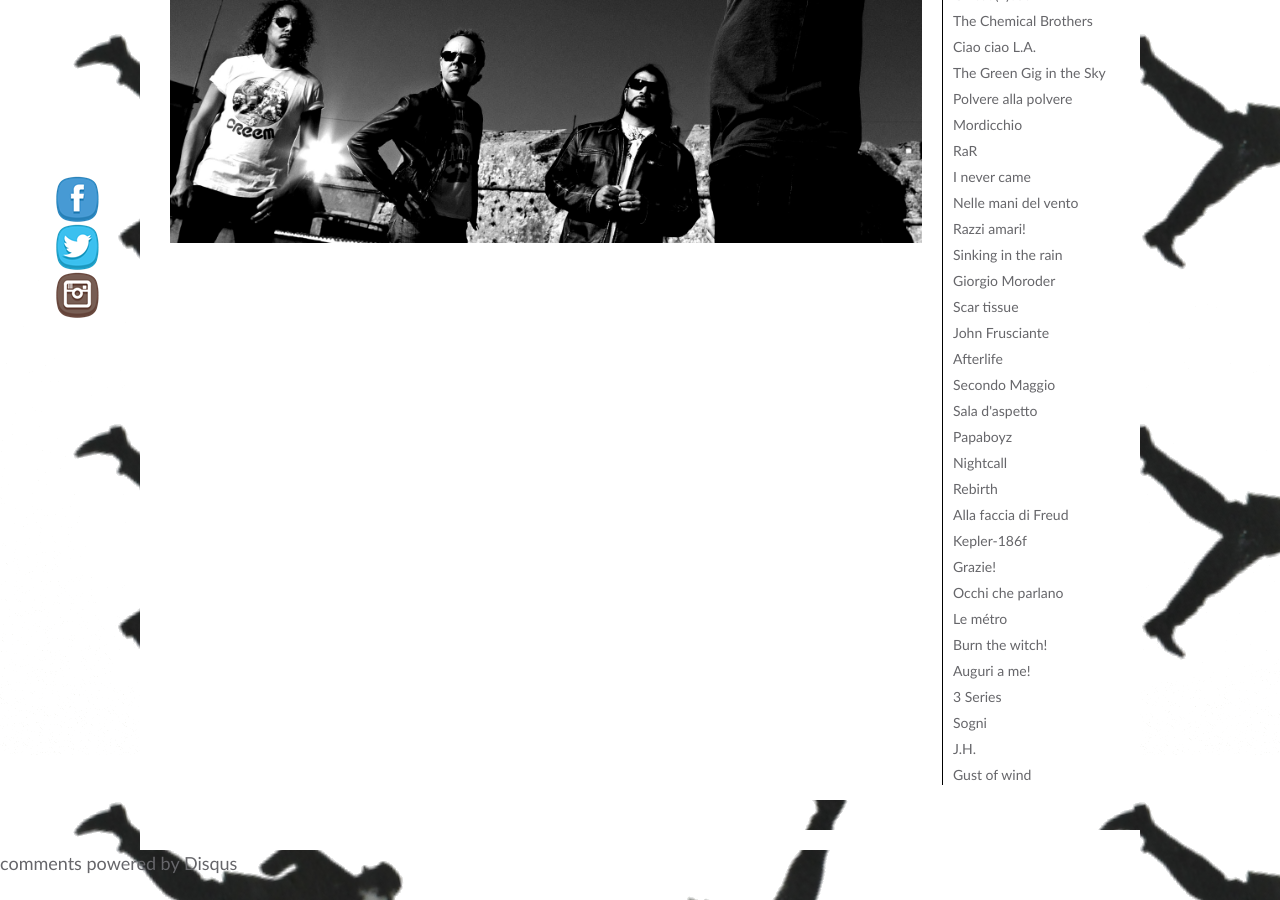
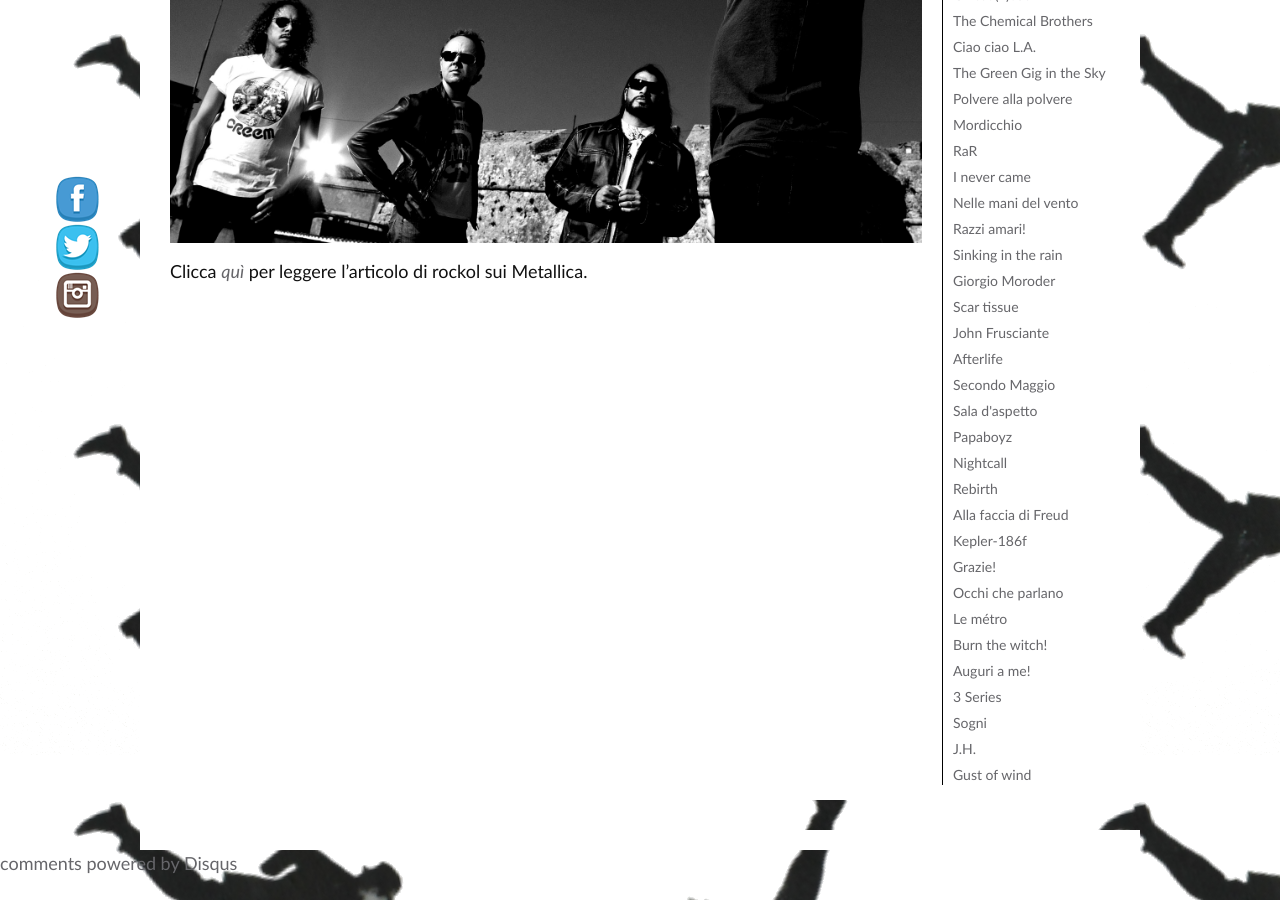
Before and after one commit to ilblogdimm/ilblogdimm, a Jekyll site: the page built from _posts/2015-03-23-1-anno.markdown, in a window 1280 px wide and 900 px high, scrolled down 1549 px. Built offline with Jekyll 4.4.1, drawn with Linux system fonts in a browser that asks for light colours; comment, search, counter and statistics services are not loaded.

Commit message:
modifica post

```diff
--- a/_posts/2015-03-23-1-anno.markdown
+++ b/_posts/2015-03-23-1-anno.markdown
@@ -23,3 +23,5 @@ Hai ragione ma quando torna lui non glielo dire così, piuttosto evita, al massi
 Beh tu l'hai già comprato il bluray del film? Se non l'hai già fatto corri...se non basterà ci inventeremo di meglio o di peggio, insomma a qualcosa penseremo. Non oggi però. Oggi si festeggia.
 
 {% img /assets/Metallica-bankrupt.jpg  bankrupt %}
+
+Clicca [*quì*](http://www.rockol.it/news-642744/metallica-quasi-in-bancarotta-secondo-i-biografi-brannigan-e-winwood) per leggere l'articolo di rockol sui Metallica.
```
